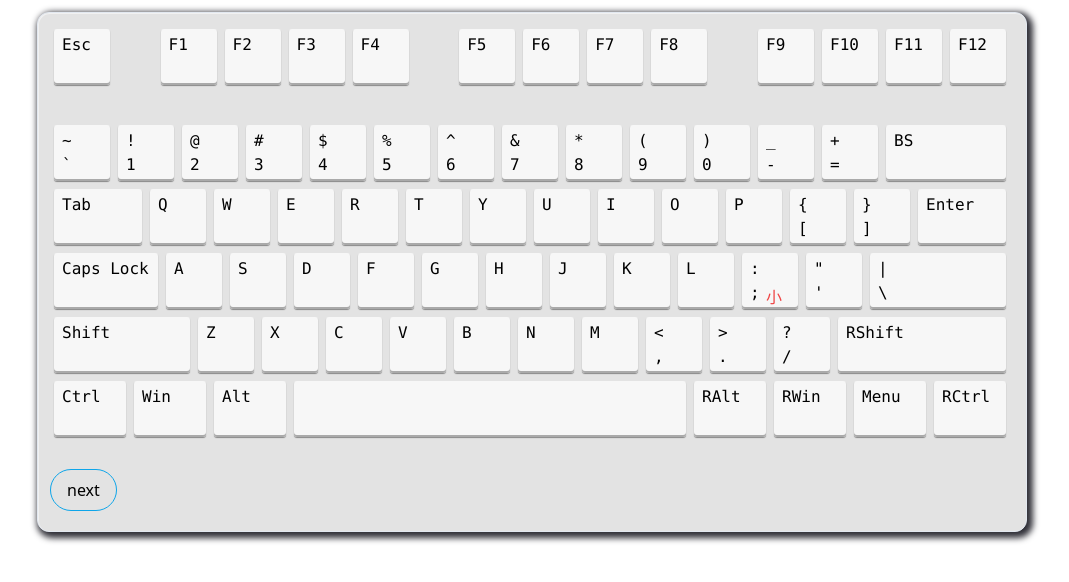
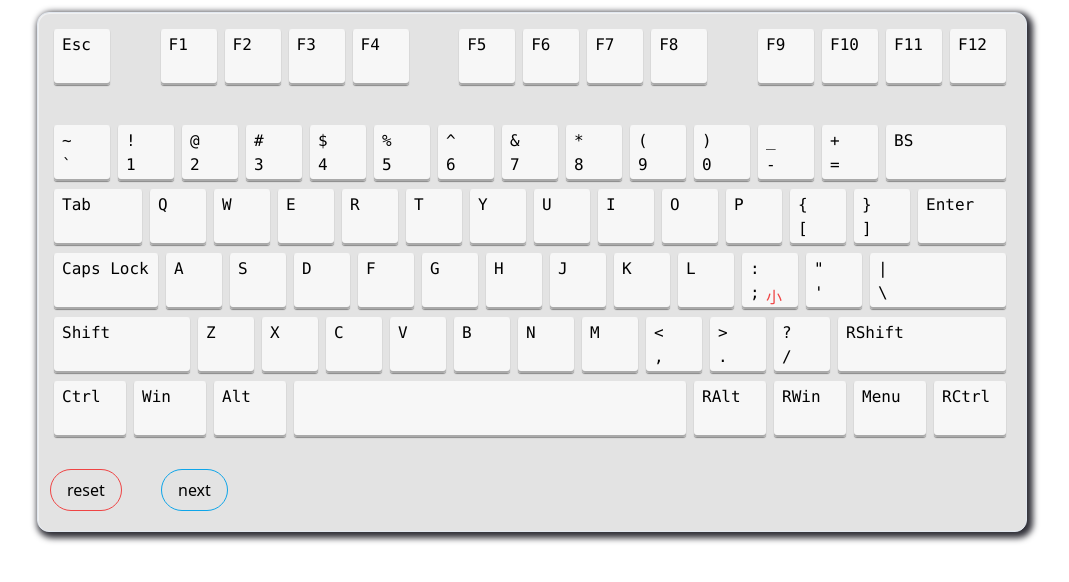
Before and after one commit to GooGee/Better-KeyBoard, a React (Vite) app: page / in a window 1280 px wide. Shown: the top 582 px of the page, without its empty margins (87-1156 px from the left). Built offline with nearby package versions, Linux system fonts and the light colour scheme.

Commit message:
+ reset in Board.tsx

```diff
--- a/src/View/Board.tsx
+++ b/src/View/Board.tsx
@@ -9,8 +9,10 @@ interface Property {
     setWide(wide: boolean): void
 }
 
+const data = loadKeyzz(grid)
+
 export default function Board(property: Property) {
-    const [keyzz, setKeyzz] = useState<Key[]>(loadKeyzz(grid))
+    const [keyzz, setKeyzz] = useState<Key[]>(data)
     const [second, setSecond] = useState(false)
     const [step, setStep] = useState(0)
 
@@ -26,9 +28,22 @@ export default function Board(property: Property) {
             ))}
 
             <button
+                className="rounded-full border border-red-500 hover:bg-red-500 px-4 py-2"
+                type="button"
+                style={{ position: "absolute", left: "0", top: "444px" }}
+                onClick={function () {
+                    setKeyzz(data)
+                    setSecond(false)
+                    setStep(0)
+                }}
+            >
+                reset
+            </button>
+
+            <button
                 className="rounded-full border border-sky-500 hover:bg-sky-500 px-4 py-2"
                 type="button"
-                style={{ position: "absolute", left: "0", top: "444px" }}
+                style={{ position: "absolute", left: "111px", top: "444px" }}
                 onClick={function () {
                     const result = runAction(step, keyzz)
                     if (result) {
```
